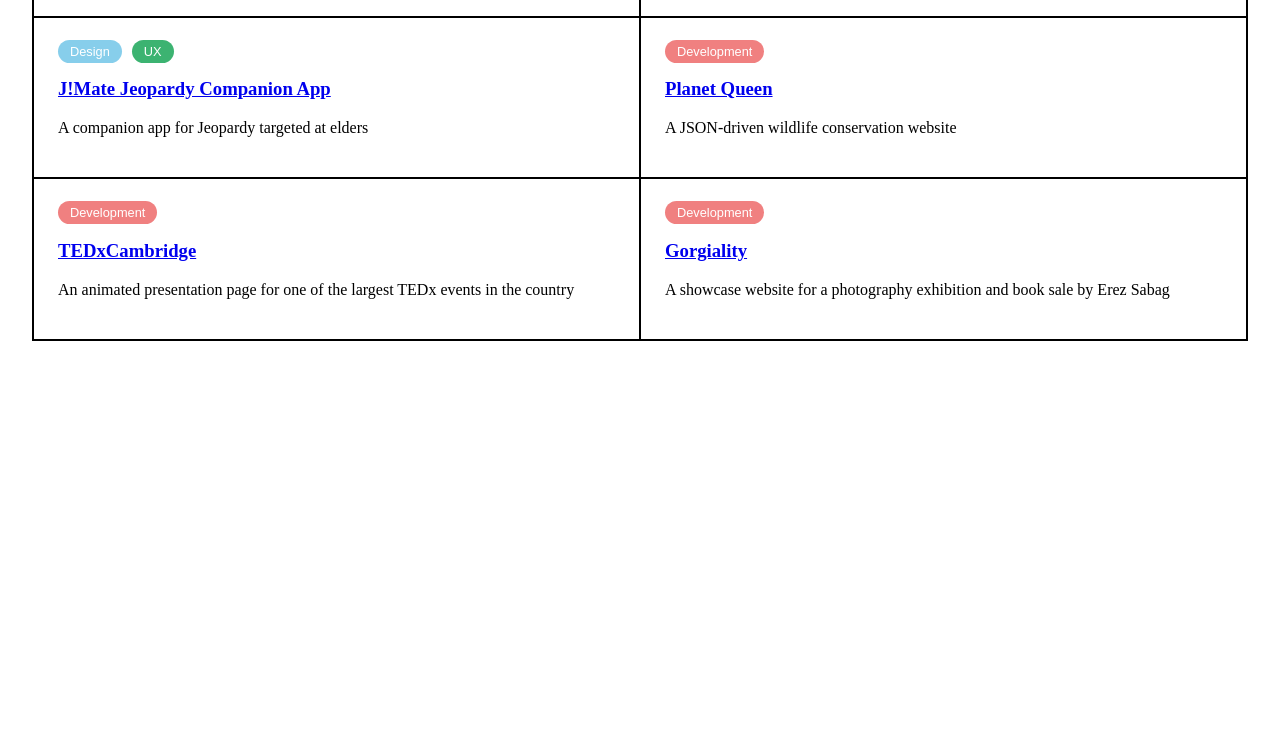
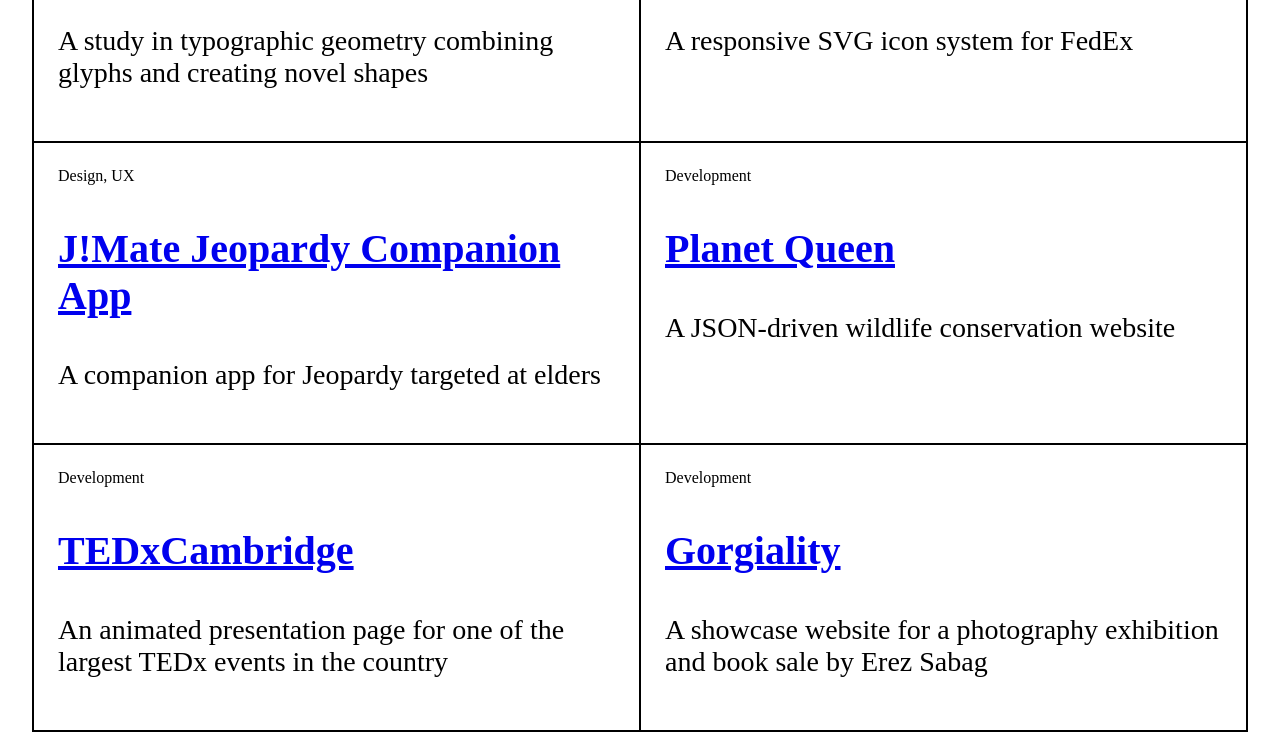
Before and after one commit to rascati/rascati.github.io, a Gatsby site: page / in a window 1280 px wide. Shown: the part 639-1395 px from the top of the page. Before the commit the page ends 1004 px from the top, so only its background shows below. Built offline with nearby package versions, Linux system fonts and the light colour scheme; Gatsby itself is replaced by a stand-in of ours.

Commit message:
refactor project pieces

```diff
--- a/src/components/Piece.js
+++ b/src/components/Piece.js
@@ -1,4 +1,4 @@
-import React from 'react'
+import React, { Component } from 'react'
 import { Link } from 'gatsby'
 import styled from 'styled-components'
 
@@ -6,25 +6,28 @@
   border-bottom: 2px solid black;
   border-right: 2px solid black;
   padding: 1.5em;
-
-  @media only screen and (max-width: 1000px) {
-    /* border-top: none;  */
-    /* border-bottom: 2px solid black; */
-  }
 `
 
 const Title = styled.h3`
-  /* font-size: 2.5rem; */
+  font-size: 2.5rem;
 `
 
-const Piece = props => (
-  <Container>
-    {props.children}
-    <Title>
-      <Link to={props.link}>{props.title}</Link>
-    </Title>
-    <p>{props.description}</p>
-  </Container>
-)
+const Description = styled.p`
+  font-size: 1.75rem;
+`
+
+class Piece extends Component {
+  render() {
+    return (
+      <Container>
+        <span>{this.props.category}</span>
+        <Title>
+          <Link to={this.props.link}>{this.props.title}</Link>
+        </Title>
+        <Description>{this.props.description}</Description>
+      </Container>
+    )
+  }
+}
 
 export default Piece
--- a/src/components/PieceGrid.js
+++ b/src/components/PieceGrid.js
@@ -2,7 +2,6 @@
 import styled from 'styled-components'
 
 import Piece from '../components/Piece'
-import Pill from '../components/Pill'
 
 const GridWrapper = styled.div`
   display: grid;
@@ -10,25 +9,12 @@
   margin: 1.5em;
   margin-top: 0;
   border-left: 2px solid black;
-  /* width: calc(30vw - 1.5em); */
-  /* margin-left: auto; */
+
   @media only screen and (max-width: 750px) {
     display: flex;
     flex-flow: column nowrap;
   }
-
-  @media only screen and (max-width: 1000px) {
-    /* width: 100%; */
-    /* height: 100%; */
-    /* margin: 0; */
-    /* border-left: 2px solid black; */
-    /* border-right: 2px solid black; */
-    /* border-bottom: none; */
-    /* position: initial; */
-  }
 `
-
-// const PieceGrid = props => <GridWrapper>{props.children}</GridWrapper>
 
 class PieceGrid extends Component {
   render() {
@@ -38,50 +24,43 @@
           title="Letterforms"
           description="A study in typographic geometry combining glyphs and creating novel shapes"
           link="../work/letterforms"
-        >
-          <Pill color="SkyBlue">Design</Pill>
-        </Piece>
+          category="Design"
+        />
 
         <Piece
           title="FedEx Icon System"
           description="A responsive SVG icon system for FedEx"
           link="../work/fedex"
-        >
-          <Pill color="LightCoral">Development</Pill>
-        </Piece>
+          category="Development"
+        />
 
         <Piece
           title="J!Mate Jeopardy Companion App"
           description="A companion app for Jeopardy targeted at elders"
           link="../work/jmate"
-        >
-          <Pill color="SkyBlue">Design</Pill>
-          <Pill color="MediumSeaGreen">UX</Pill>
-        </Piece>
+          category="Design, UX"
+        />
 
         <Piece
           title="Planet Queen"
           description="A JSON-driven wildlife conservation website"
           link="../work/planet-queen"
-        >
-          <Pill color="LightCoral">Development</Pill>
-        </Piece>
+          category="Development"
+        />
 
         <Piece
           title="TEDxCambridge"
           description="An animated presentation page for one of the largest TEDx events in the country"
           link="../work/tedx"
-        >
-          <Pill color="LightCoral">Development</Pill>
-        </Piece>
+          category="Development"
+        />
 
         <Piece
           title="Gorgiality"
           description="A showcase website for a photography exhibition and book sale by Erez Sabag"
           link="../work/gorgiality"
-        >
-          <Pill color="LightCoral">Development</Pill>
-        </Piece>
+          category="Development"
+        />
 
         {/* <Piece
         title="Venmo Case Study"
--- a/src/components/Pill.js
+++ b/src/components/Pill.js
@@ -1,23 +1,19 @@
-import React, { Component } from "react"
-import styled from "styled-components"
+import React, { Component } from 'react'
+import styled from 'styled-components'
 
 const Container = styled.span`
-  font-size: .8rem;
-  background-color: ${props => props.color };
+  font-size: 1rem;
+  background-color: rgba(0, 0, 0, 0.6);
   border-radius: 100px;
   padding: 4px 12px;
   margin: 0 10px 0 0;
   color: white;
-  font-family: sans-serif;
+  /* font-family: monospaced; */
 `
 
 class Pill extends Component {
   render() {
-    return (
-      <Container color={this.props.color}>
-        {this.props.children}
-      </Container>
-    )
+    return <Container color={this.props.color}>{this.props.children}</Container>
   }
 }
 
--- a/src/components/layout.css
+++ b/src/components/layout.css
@@ -563,6 +563,7 @@
 
 span {
   color: #757575;
+  font-style: italic;
 }
 
 a.button {
```
